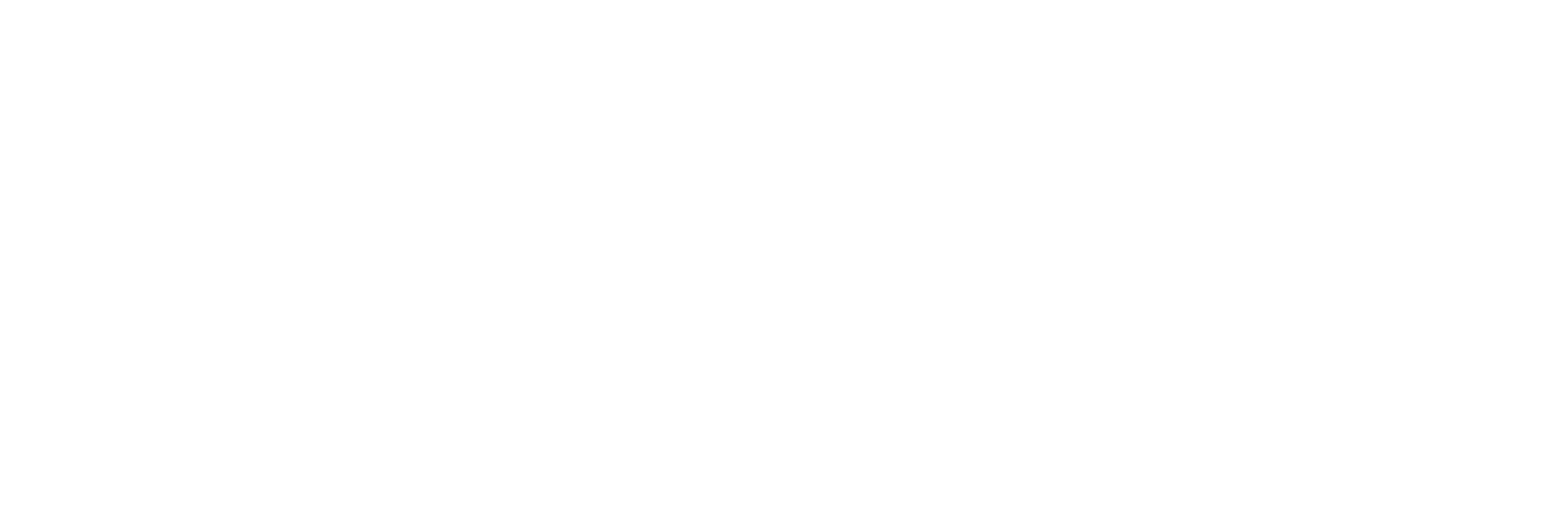
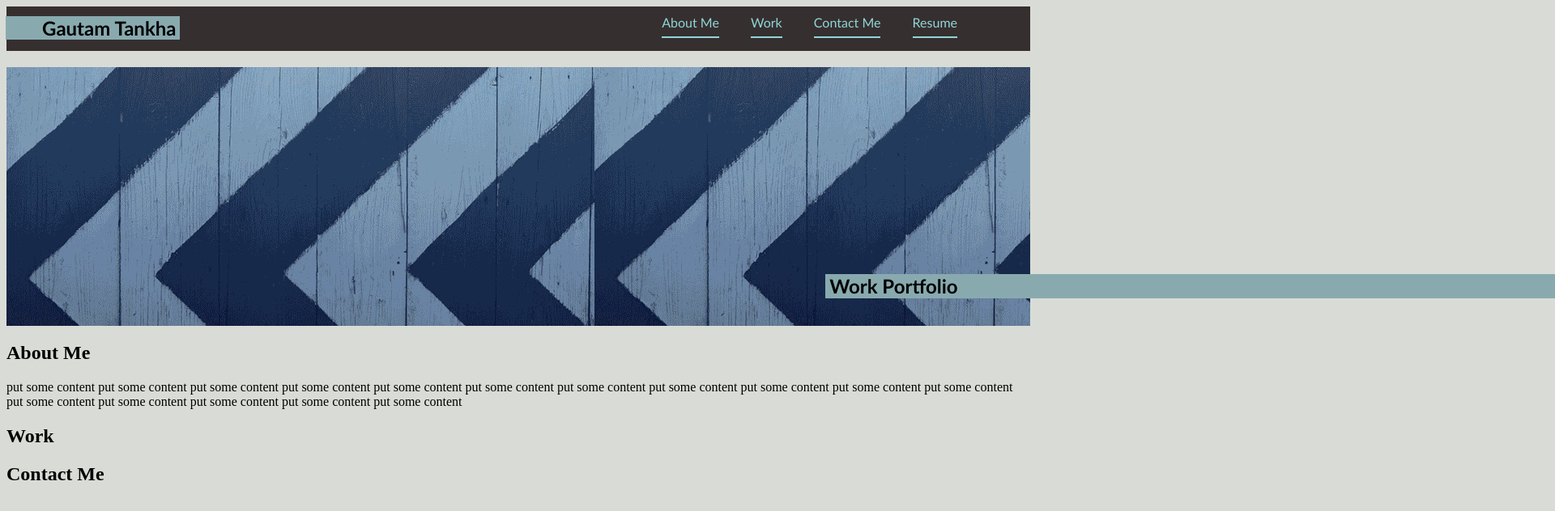
Before and after one commit to gtankha/portfolio, a plain HTML site: page index.html in a window 1280 px wide. Shown: the top 632 px of the page at 81% size, 1920 px wide, since content can reach past the window. Drawn offline with Linux system fonts and the light colour scheme.

Commit message:
navigated and header draft

```diff
--- a/assets/css/style.css
+++ b/assets/css/style.css
@@ -0,0 +1,81 @@
+
+/* Set format for header */
+:root {
+    --navtext-color: rgb(145, 214, 216);
+
+  }
+.header {
+    padding: 10px;
+    font-family: 'Trebuchet MS', 'Lucida Sans Unicode', 'Lucida Grande', 'Lucida Sans', Arial, sans-serif;
+    background-color: rgb(54, 47, 47);
+    color: var(--navtext-color);
+    height: 35px;
+
+}
+.header h1 {
+    display: initial;
+    font-size: 25 px;
+    background-color: rgb(136, 170, 175);
+    color: black;
+    margin: (0,-2rem);
+    position: absolute;
+    left: 7px;
+    top: 0px;
+}
+.header h1 span {
+    margin-left: 45px;
+    margin-right: 5px;
+}
+/* Set format for header div */
+.header nav {
+    float: right;
+    font-family: 'Gill Sans', 'Gill Sans MT', Calibri, 'Trebuchet MS', sans-serif;
+    font-size: 15 px;
+    margin-right: 80px;
+}
+
+/* Set format for list in header */
+.header nav ul {
+    list-style-type: none;
+    display: initial;
+}
+
+.header nav ul li {
+    display: inline-block;
+    margin-left: 35px;
+}
+/* Set format for main body*/
+
+a {
+    color: var(--navtext-color);
+    text-decoration: none;
+    border-bottom: 2px solid var(--navtext-color);
+    padding-bottom: 0.5rem;
+}
+
+/* Set format for paragrpah */
+
+p {
+    font-size: 16px;
+}
+
+.subheader{
+    height: 320px;
+    background-image: url("../images/subheader.jpg");
+}
+.subheader h2{
+    display: block;
+    background-color: rgb(136, 170, 175);
+    color: black;
+    position: relative;
+    left: 80%;
+    top: 80%;
+}
+.subheader h2 span{
+    font-family: 'Trebuchet MS', 'Lucida Sans Unicode', 'Lucida Grande', 'Lucida Sans', Arial, sans-serif;
+    margin: 5px;
+}
+
+body {
+    background-color: #d9dcd6;
+}
--- a/index.html
+++ b/index.html
@@ -4,5 +4,61 @@
 <head>
     <meta charset="UTF-8" />
     <link rel="stylesheet" href="./assets/css/style.css">
+    <meta name="viewport" content="width=device-width, initial-scale=1.0" />
     <title>Portfolio</title>
 </head>
+
+<body>
+
+    <!-- Header information-->
+   <section class="header">
+       <h1> <span>Gautam Tankha</span></h1>
+       <nav>
+           <ul>
+               <li>
+                   <a href="#about-me">About Me</a>
+               </li>
+               <li>
+                   <a href="#work">Work</a>
+               </li>
+               <li>
+                   <a href="#contact-me">Contact Me</a>
+               </li>
+               <li>
+                <a href="#resume">Resume</a>
+            </li>
+           </ul>
+        </nav>
+   </section>
+
+   <section class="subheader">
+       <h2> <span> Work Portfolio</span></h2>
+   </section>
+
+   <section class="main-section">
+
+    <div class="aboutme" id="about-me">
+        <h2>
+            About Me
+        </h2>
+        <p>
+            put some content put some content put some content put some content put some content put some content put some content put some content put some content put some content put some content put some content put some content put some content put some content put some content
+        </p>
+    </div>
+
+    <div class="worksection" id="work">
+    </div>
+        <h2>
+            Work
+        </h2>
+    <div class="contactme" id="contact-me">
+        <h2>
+            Contact Me
+        </h2>
+
+    </div>
+
+
+    </section>
+
+</body>
```
Also changed, not shown: assets/images/subheader.jpg (added), assets/images/subheader2.jpg (added), 1 other file.
